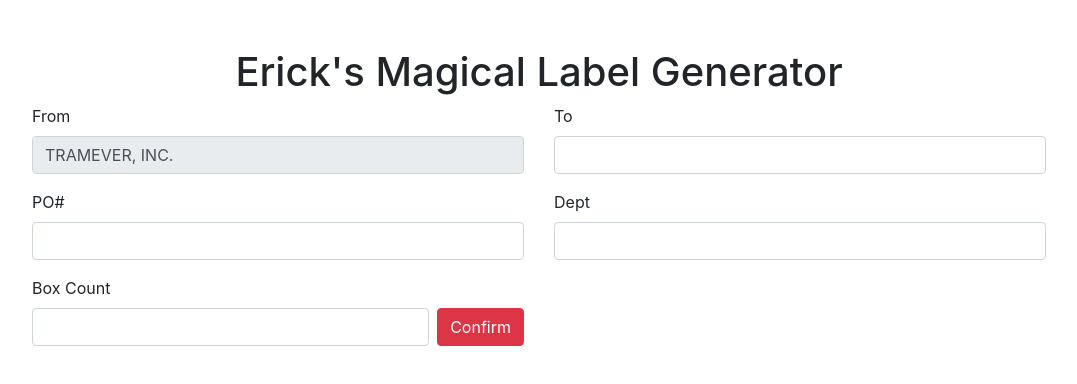
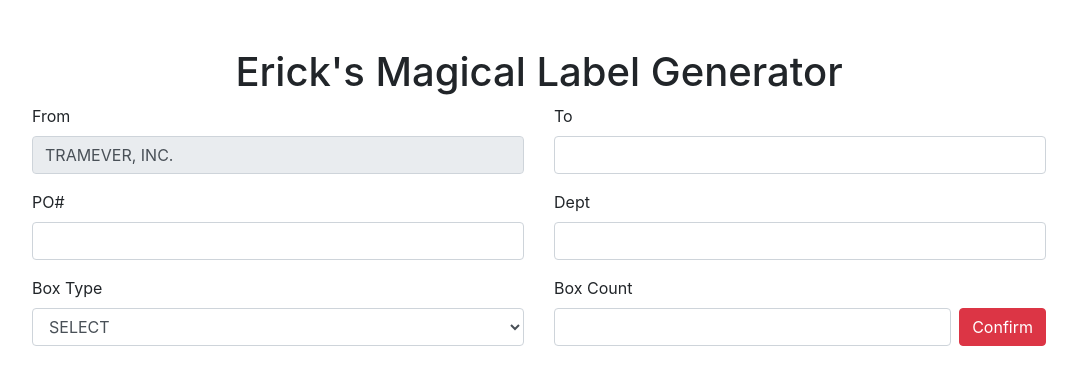
Before and after one commit to derftymutt/EricksMagicalLabelGenerator, an Angular app: page /home in a window 1280 px wide. Shown: the top 384 px of the page, without its empty margins (101-1178 px from the left). Built offline with nearby package versions, Linux system fonts and the light colour scheme.

Commit message:
boxtype select dropdown

```diff
--- a/src/app/components/home/home.component.html
+++ b/src/app/components/home/home.component.html
@@ -26,7 +26,15 @@
       </div>
     </div>
 
-    <div class="row justify-content-start">
+    <div class="row">
+      <div class="form-group col-6">
+        <label for="boxCount">Box Type</label>
+        <select name="boxType" id="boxType" class="form-control" (change)="onBoxTypeSelect($event)">
+          <option value="-1">SELECT</option>
+          <option value="college">College</option>
+          <option value="no-college">No College</option>
+        </select>
+      </div>
       <div class="form-group col-6">
         <label for="boxCount">Box Count</label>
         <div class="d-flex">
--- a/src/app/components/home/home.component.ts
+++ b/src/app/components/home/home.component.ts
@@ -91,9 +91,12 @@ export class HomeComponent implements OnInit {
   }
 
   public onPrint(orderForm: FormGroup): void {
-
     this.orderService.order = orderForm.value;
     this.router.navigate(['print']);
+  }
+
+  public onBoxTypeSelect(event): void {
+    console.log(event);
   }
 
   public onSubmit(form: FormGroup): void {
```
